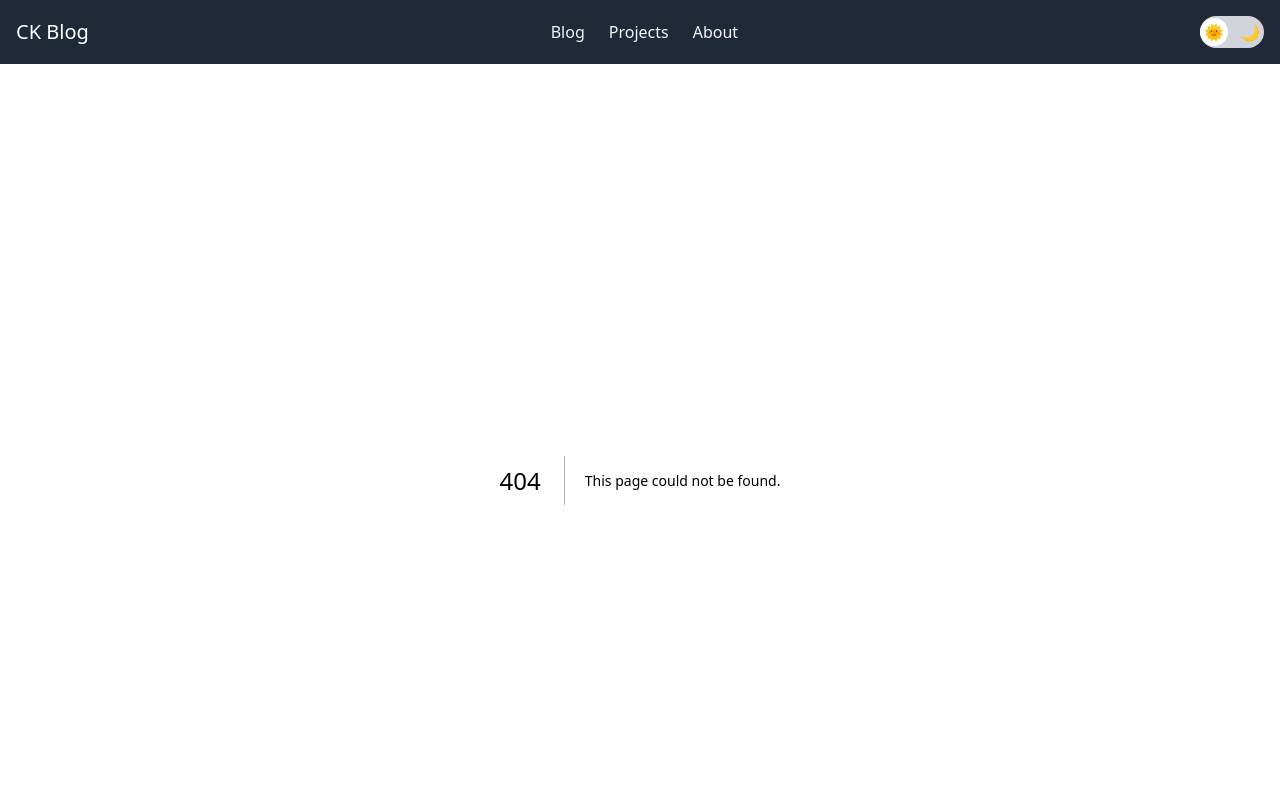
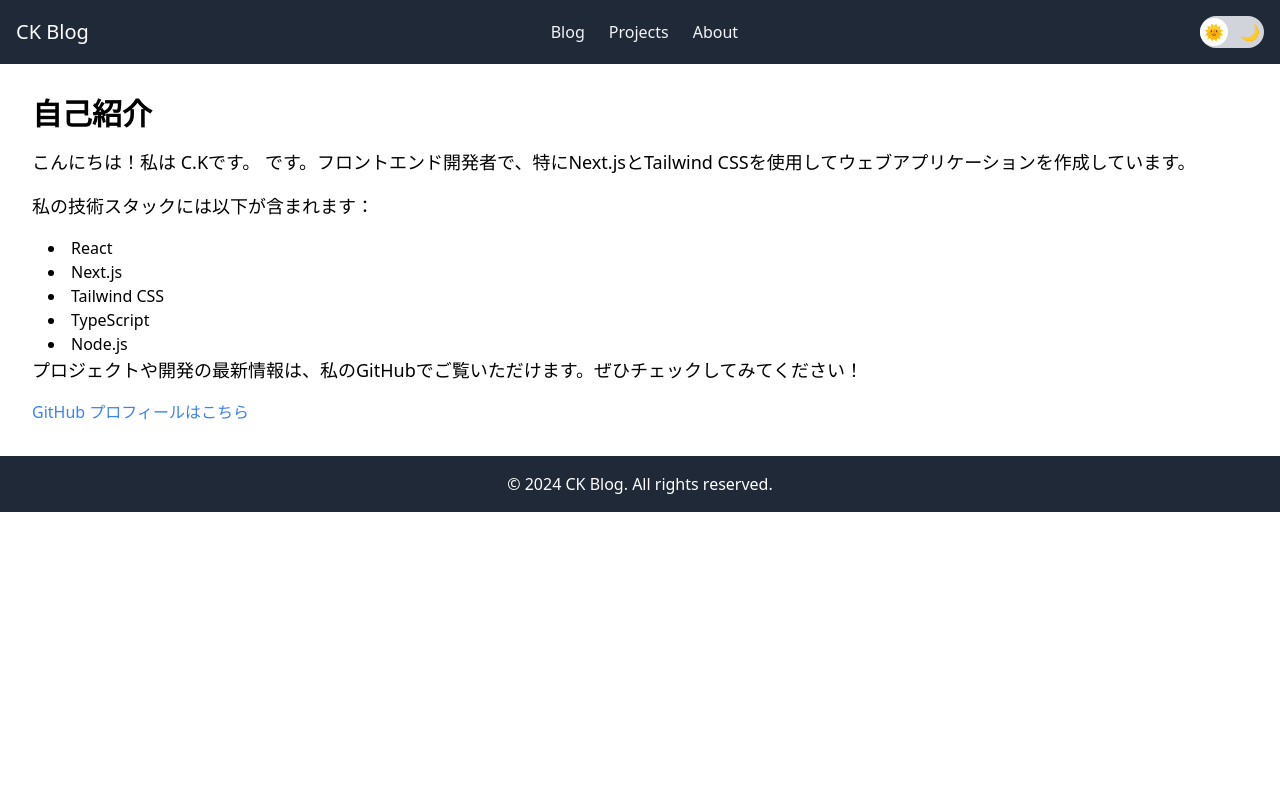
Before and after one commit to teamoo24/ckblog, a Next.js app: page /about in a window 1280 px wide. Before the commit this address had no page. Shown: the top 800 px of the page. Built offline with nearby package versions, Linux system fonts and the light colour scheme.

Commit message:
サイトの基本枠は完成

```diff
--- /dev/null
+++ b/src/app/about/page.tsx
@@ -0,0 +1,37 @@
+import Link from "next/link";
+
+const about = () => {
+  return (
+    <>
+      <section className="container mx-auto p-4">
+        <h1 className="text-3xl font-bold mb-4">自己紹介</h1>
+        <p className="text-lg mb-4">
+          こんにちは！私は C.Kです。
+          です。フロントエンド開発者で、特にNext.jsとTailwind
+          CSSを使用してウェブアプリケーションを作成しています。
+        </p>
+        <p className="text-lg mb-4">私の技術スタックには以下が含まれます：</p>
+        <ul className="list-disc list-inside ml-4">
+          <li>React</li>
+          <li>Next.js</li>
+          <li>Tailwind CSS</li>
+          <li>TypeScript</li>
+          <li>Node.js</li>
+        </ul>
+        <p className="text-lg mb-4">
+          プロジェクトや開発の最新情報は、私のGitHubでご覧いただけます。ぜひチェックしてみてください！
+        </p>
+        <Link
+          href="https://github.com/teamoo24"
+          target="_blank"
+          rel="noopener noreferrer"
+          className="text-blue-500 hover:underline"
+        >
+          GitHub プロフィールはこちら
+        </Link>
+      </section>
+    </>
+  );
+};
+
+export default about;
--- /dev/null
+++ b/src/app/blog/[postId]/page.tsx
@@ -0,0 +1,38 @@
+import { notFound } from "next/navigation";
+import parse from "html-react-parser";
+import { getDetail, getList } from "@/libs/micromcms";
+
+export async function generateStaticParams() {
+  const { contents } = await getList();
+
+  const paths = contents.map((post) => {
+    return {
+      postId: post.id,
+    };
+  });
+
+  return [...paths];
+}
+
+export default async function StaticDetailPage({
+  params: { postId },
+}: {
+  params: { postId: string };
+}) {
+  const post = await getDetail(postId);
+
+  // ページの生成された時間を取得
+  const time = new Date().toLocaleString();
+
+  if (!post) {
+    notFound();
+  }
+
+  return (
+    <div>
+      <h1>{post.title}</h1>
+      <h2>{time}</h2>
+      <div>{parse(post.content)}</div>
+    </div>
+  );
+}
--- a/src/app/blog/page.tsx
+++ b/src/app/blog/page.tsx
@@ -7,7 +7,6 @@ const BlogPage = async () => {
   // ページの生成された時間を取得
   const time = new Date().toLocaleString();
 
-  console.log(contents);
   return (
     <div>
       <h1>{time}</h1>
@@ -15,7 +14,7 @@ const BlogPage = async () => {
         {contents.map((post) => {
           return (
             <li key={post.id}>
-              <Link href={`/static/${post.id}`}>{post.title}</Link>
+              <Link href={`/blog/${post.id}`}>{post.title}</Link>
             </li>
           );
         })}
--- a/src/app/page.tsx
+++ b/src/app/page.tsx
@@ -47,7 +47,7 @@ export default async function Home() {
             return (
               <li key={post.id}>
                 <Link
-                  href={`/static/${post.id}`}
+                  href={`/blog/${post.id}`}
                   className="text-blue-500 hover:underline"
                 >
                   {post.title}
--- /dev/null
+++ b/src/app/projects/page.tsx
@@ -0,0 +1,53 @@
+import React from "react";
+
+interface Repository {
+  name: string;
+  description: string;
+  html_url: string;
+}
+
+const fetchRepositories = async (): Promise<Repository[]> => {
+  const username = "teamoo24"; // GitHubのユーザー名
+  const res = await fetch(`https://api.github.com/users/${username}/repos`);
+  if (!res.ok) {
+    throw new Error("Failed to fetch repositories");
+  }
+  return res.json();
+};
+
+const ProjectsPage = async () => {
+  let repositories: Repository[] = [];
+
+  try {
+    repositories = await fetchRepositories();
+  } catch (error) {
+    console.error(error);
+  }
+
+  return (
+    <section className="container mx-auto p-4">
+      <h1 className="text-3xl font-bold mb-4">プロジェクト一覧</h1>
+      <ul className="list-disc list-inside ml-4">
+        {repositories.length > 0 ? (
+          repositories.map((repo) => (
+            <li key={repo.name} className="mb-2">
+              <a
+                href={repo.html_url}
+                target="_blank"
+                rel="noopener noreferrer"
+                className="text-blue-500 hover:underline"
+              >
+                {repo.name}
+              </a>
+              <p className="text-gray-600">{repo.description}</p>
+            </li>
+          ))
+        ) : (
+          <li>リポジトリが見つかりませんでした。</li>
+        )}
+      </ul>
+    </section>
+  );
+};
+
+export default ProjectsPage;
```
